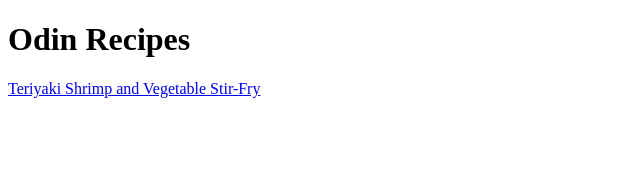
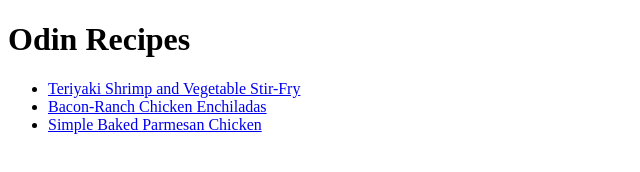
Before and after one commit to alexthedesigner0/odin-recipes, a plain HTML site: page index.html in a window 1280 px wide. Shown: the whole page, without its empty margins (0-640 px from the left). Drawn offline with Linux system fonts and the light colour scheme.

Commit message:
added lists and recipe pages

```diff
--- a/index.html
+++ b/index.html
@@ -1,10 +1,14 @@
 <!DOCTYPE HTML>
 <html>
     <head>
-
+        <title>Welcome to Odin Recipes</title>
     </head>
     <body>
         <h1>Odin Recipes</h1>
-        <a href="recipes/teriyaki_shrimp.html">Teriyaki Shrimp and Vegetable Stir-Fry</a>
+        <ul>
+            <li><a href="recipes/teriyaki_shrimp.html">Teriyaki Shrimp and Vegetable Stir-Fry</a></li>
+            <li><a href="recipes/chicken_enchiladas.html">Bacon-Ranch Chicken Enchiladas</a></li>
+            <li><a href="recipes/parmesan_chicken.html">Simple Baked Parmesan Chicken</a></li>
+        </ul>
     </body>
 </html>
```
